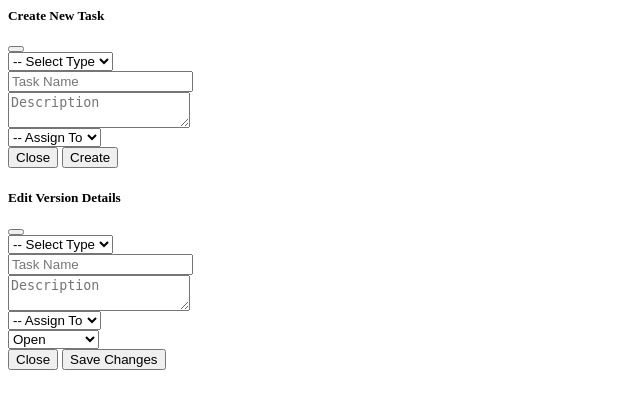
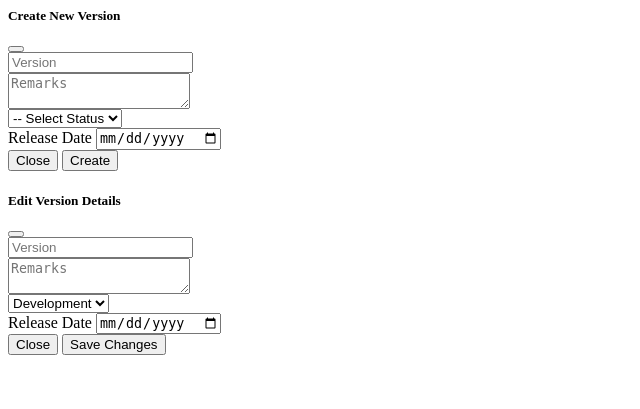
Before and after one commit to ljensomo/project_mngmnt, a PHP site: page /modals/project-version-modals.html in a window 1280 px wide. Shown: the top 409 px of the page, without its empty margins (0-640 px from the left). Run offline with PHP 8.4, Linux system fonts and the light colour scheme.

Commit message:
new feature - module version, feature version added

```diff
--- a/Class/ProjectVersion.php
+++ b/Class/ProjectVersion.php
@@ -65,7 +65,8 @@ class ProjectVersion extends Database {
             'version_number' => $this->version_number,
             'remarks' => $this->remarks,
             'release_date' => $this->release_date,
-            'status' => $this->status
+            'status' => $this->status,
+            'id' => $this->id
         ]);
     }
 
--- a/assets/project-task/feature.js
+++ b/assets/project-task/feature.js
@@ -27,6 +27,7 @@ let featureTable = initDataTable({
                     return "On Hold";
             }
         }},
+        {data: "version_number"},
         {data: "date_created", className: "text-center"},
         {data: "date_completed", className: "text-center"},
         {data: function(data) {
@@ -85,6 +86,7 @@ createEdtRecordHandler({
         $("#feature").val(data.feature);
         $("#feature-description").val(data.description);
         $("#feature-status").val(data.status);
+        $("#feature-edit-version").val(data.version_id);
         $(feature.modalEditId).modal("toggle");
     }
 });
--- a/assets/project-task/module.js
+++ b/assets/project-task/module.js
@@ -26,6 +26,7 @@ let moduleTable = initDataTable({
                     return "On Hold";
             }
         }},
+        {data: "version_number"},
         {data: "date_created", className: "text-center"},
         {data: "date_completed", className: "text-center"},
         {data: function(data) {
@@ -84,6 +85,7 @@ createEdtRecordHandler({
         $("#module").val(data.module);
         $("#module-description").val(data.description);
         $("#module-status").val(data.status);
+        $("#module-edit-version").val(data.version_id);
         $(module.modalEditId).modal("toggle");
     }
 });
--- a/assets/view-project.js
+++ b/assets/view-project.js
@@ -58,6 +58,12 @@ populateSelect([
         text: "module",
         value: "id",
     },
+    {
+        url: "utilities/project-version/get-all.php?pid="+projectId,
+        selectId: ["#module-version", "#module-edit-version", "#feature-version", "#feature-edit-version"],
+        text: "version_number",
+        value: "id",
+    }
 ]);
 
 // navigation tabs handler
--- a/includes/project/features-tab.html
+++ b/includes/project/features-tab.html
@@ -11,6 +11,7 @@
                 <th>Feature</th>
                 <th>Description</th>
                 <th>Status</th>
+                <th>Version</th>
                 <th>Date Added</th>
                 <th>Date Completed</th>
                 <th>Actions</th>
--- a/includes/project/modules-tab.html
+++ b/includes/project/modules-tab.html
@@ -10,6 +10,7 @@
                 <th>Module</th>
                 <th>Description</th>
                 <th>Status</th>
+                <th>Version</th>
                 <th>Date Added</th>
                 <th>Date Completed</th>
                 <th>Actions</th>
--- a/modals/project-version-modals.html
+++ b/modals/project-version-modals.html
@@ -3,29 +3,31 @@
     <div class="modal-dialog">
         <div class="modal-content">
             <div class="modal-header">
-                <h5 class="modal-title" id="staticBackdropLabel">Create New Task</h5>
+                <h5 class="modal-title" id="staticBackdropLabel">Create New Version</h5>
                 <button type="button" class="btn-close" data-bs-dismiss="modal" aria-label="Close"></button>
             </div>
             <form action="" id="version-form">
                 <input type="hidden" name="project-id" id="a-version-project-id">
                 <div class="modal-body">
                     <div class="mb-3">
-                        <select name="type" class="form-control">
-                            <option value="">-- Select Type</option>
-                            <option value="1">Enhancement</option>
-                            <option value="2">Bug</option>
+                        <input class="form-control" type="text" name="version_number" placeholder="Version" aria-label="Version" required>
+                    </div>
+                    <div class="mb-3">
+                        <textarea class="form-control" name="remarks" placeholder="Remarks"></textarea>
+                    </div>
+                    <div class="mb-3">
+                        <select name="status" id="status" class="form-control">
+                            <option value="">-- Select Status</option>
+                            <option value="1">Development</option>
+                            <option value="2">Published</option>
+                            <option value="3">Active</option>
+                            <option value="4">Archived</option>
+                            <option value="5">Withdrawn</option>
                         </select>
                     </div>
                     <div class="mb-3">
-                        <input class="form-control" type="text" name="task" placeholder="Task Name" aria-label="Project Name" required>
-                    </div>
-                    <div class="mb-3">
-                        <textarea class="form-control" name="description" placeholder="Description" required></textarea>
-                    </div>
-                    <div class="mb-3">
-                        <select name="assign-to" id="a-task-assign-to" class="form-control">
-                            <option value="">-- Assign To</option>
-                        </select>
+                        <label for="release_date" class="form-label">Release Date</label>
+                        <input type="date" class="form-control" name="release_date" placeholder="Release Date" aria-label="Release Date">
                     </div>
                 </div>
                 <div class="modal-footer">
@@ -45,35 +47,28 @@
                 <h5 class="modal-title" id="staticBackdropLabel">Edit Version Details</h5>
                 <button type="button" class="btn-close" data-bs-dismiss="modal" aria-label="Close"></button>
             </div>
-            <form action="" id="task-edit-form">
-                <input type="hidden" name="project_id" id="e-task-project-id">
-                <input type="hidden" name="task_id" id="task-id">
+            <form action="" id="version-edit-form">
+                <input type="hidden" name="project_id" id="e-version-project-id">
+                <input type="hidden" name="version_id" id="version-id">
                 <div class="modal-body">
                     <div class="mb-3">
-                        <select name="type" class="form-control" id="task-type" required>
-                            <option value="">-- Select Type</option>
-                            <option value="1">Enhancement</option>
-                            <option value="2">Bug</option>
+                        <input class="form-control" type="text" name="version_number" placeholder="Version" id="version-number" aria-label="Version" required>
+                    </div>
+                    <div class="mb-3">
+                        <textarea class="form-control" name="remarks" id="version-remarks" placeholder="Remarks"></textarea>
+                    </div>
+                    <div class="mb-3">
+                        <select name="status" id="version-status" class="form-control" required>
+                            <option value="1">Development</option>
+                            <option value="2">Published</option>
+                            <option value="3">Active</option>
+                            <option value="4">Archived</option>
+                            <option value="5">Withdrawn</option>
                         </select>
                     </div>
                     <div class="mb-3">
-                        <input class="form-control" type="text" name="task" placeholder="Task Name" id="task" aria-label="Project Name" required>
-                    </div>
-                    <div class="mb-3">
-                        <textarea class="form-control" name="description" placeholder="Description" id="description" required></textarea>
-                    </div>
-                    <div class="mb-3">
-                        <select name="assign_to" id="e-task-assign-to" class="form-control">
-                            <option value="">-- Assign To</option>
-                        </select>
-                    </div>
-                    <div class="mb-3">
-                        <select name="status" id="status" class="form-control" required>
-                            <option value="1">Open</option>
-                            <option value="2">In Progress</option>
-                            <option value="3">Completed</option>
-                            <option value="4">On Hold</option>
-                        </select>
+                        <label for="release_date" class="form-label">Release Date</label>
+                        <input type="date" class="form-control" name="release_date" id="version-release-date" placeholder="Release Date" aria-label="Release Date">
                     </div>
                 </div>
                 <div class="modal-footer">
--- a/utilities/project-feature/add.php
+++ b/utilities/project-feature/add.php
@@ -12,6 +12,8 @@ $feature->setFeature($_POST['feature']);
 $feature->setDescription($_POST['description']);
 $feature->setStatus(1);
 $feature->setCreatedBy(1);
+$feature->setVersion($_POST['version_id']);
+
 if($feature->add()) {
     echo json_encode(['success' => true, 'message' => 'Feature ('.$_POST['feature'].') has been created successfully.']);
 } else {
--- a/utilities/project-module/add.php
+++ b/utilities/project-module/add.php
@@ -11,6 +11,8 @@ $module->setModule($_POST['module']);
 $module->setDescription($_POST['description']);
 $module->setStatus(1);
 $module->setCreatedBy(1);
+$module->setVersion($_POST['version_id']);
+
 if($module->add()) {
     echo json_encode(['success' => true, 'message' => 'Module ('.$_POST['module'].') has been created successfully.']);
 } else {
--- a/utilities/project-module/update.php
+++ b/utilities/project-module/update.php
@@ -11,6 +11,7 @@ $module->setId($_POST['module_id']);
 $module->setModule($_POST['module']);
 $module->setDescription($_POST['description']);
 $module->setStatus($_POST['status']);
+$module->setVersion($_POST['version_id']);
 
 if($module->update()) {
     echo json_encode(['success' => true, 'message' => 'Module ('.$_POST['module'].') has been updated successfully.']);
```
Also changed, not shown: Class/ProjectFeature.php (+11 -2 lines), Class/ProjectModule.php (+13 -3 lines), assets/project-task/version.js (+7 -5 lines), modals/project-feature-modals.html (+10 -0 lines), modals/project-module-modals.html (+10 -0 lines), utilities/project-feature/update.php (+8 -7 lines), utilities/project-version/add.php (added, +18 -0 lines), utilities/project-version/delete.php (added, +15 -0 lines), utilities/project-version/get.php (added, +12 -0 lines), utilities/project-version/update.php (added, +20 -0 lines).
